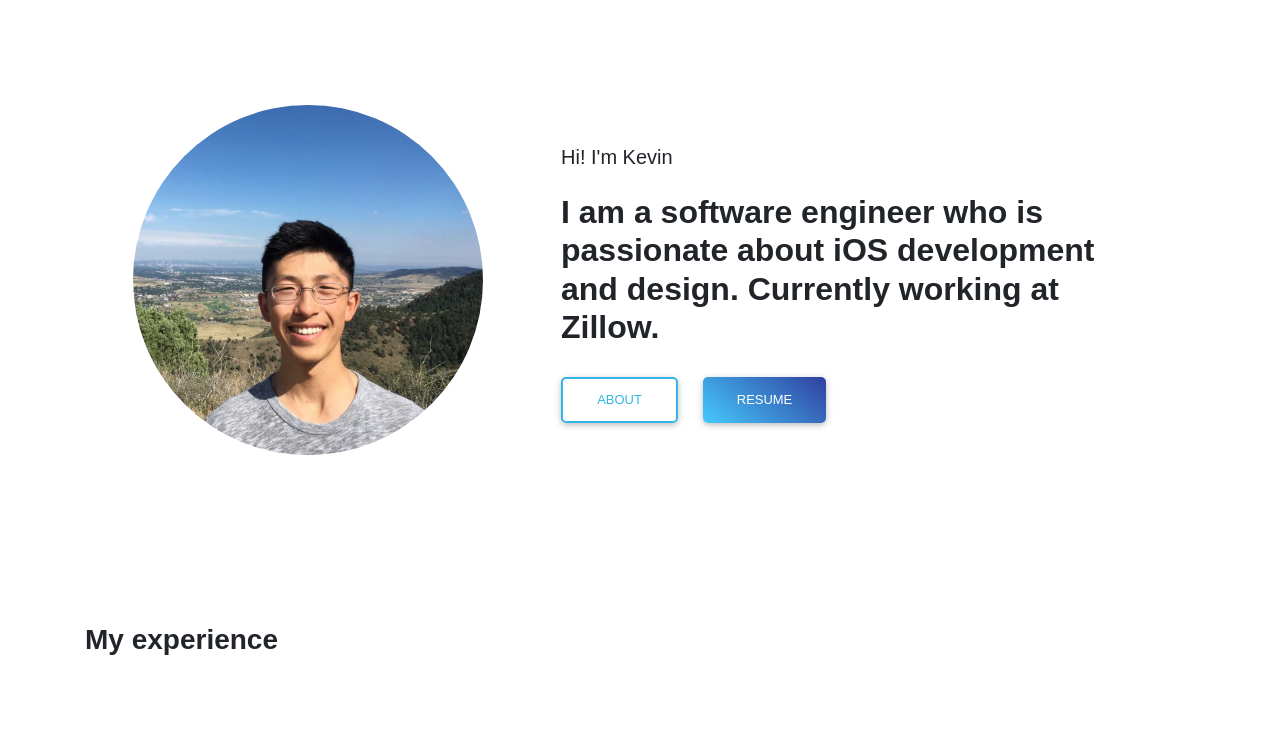
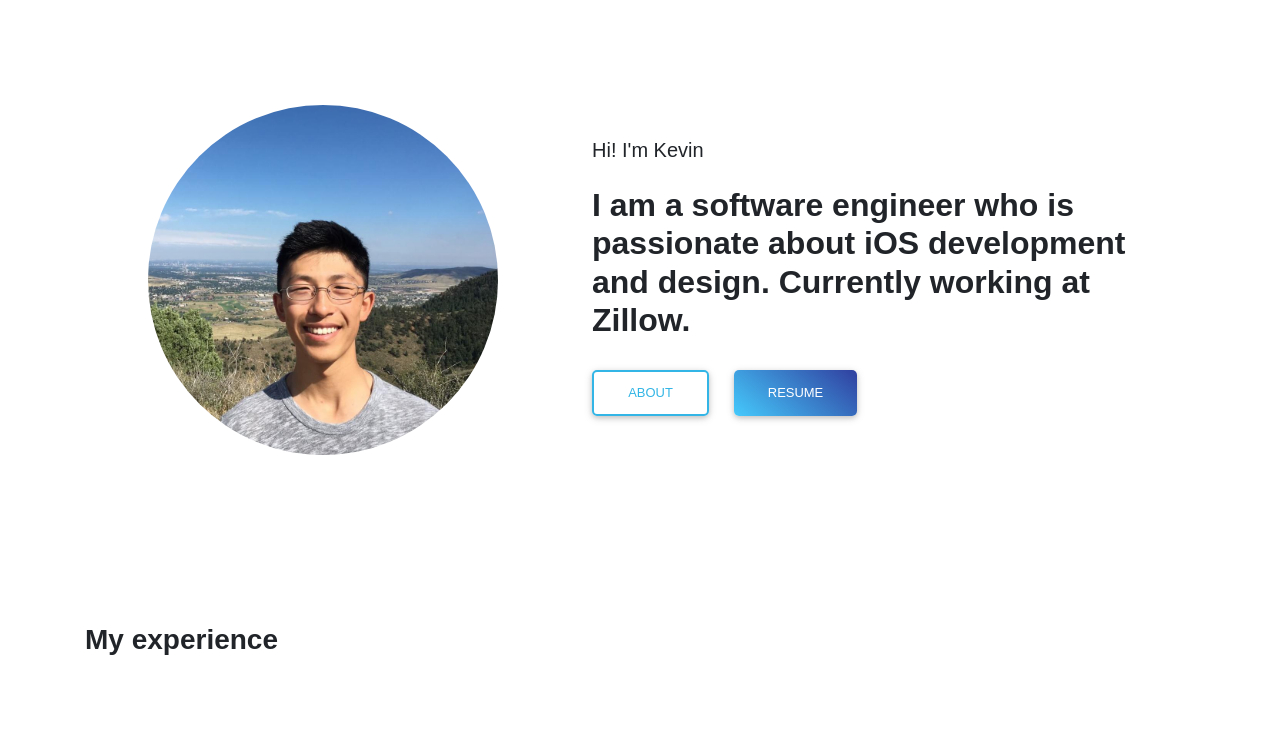
Before and after one commit to kliao2016/kevinliao, a plain HTML site: page index.html in a window 1280 px wide. Shown: the part 55-793 px from the top of the page. Drawn offline with Linux system fonts and the light colour scheme.

Commit message:
Update 2020-10-12T03:25:19.091Z

```diff
--- a/css/style.css
+++ b/css/style.css
@@ -38,6 +38,10 @@ body {
     .trailing-card-column {
         margin-top: 20px;
     }
+
+    #intro-photo-column {
+        margin-bottom: 50px;
+    }
 }
 
 @media (min-width: 980px) {
@@ -46,8 +50,12 @@ body {
         margin-right: 20px;
     }
 
+    #intro-photo-column {
+        margin-right: 2em;
+    }
+
     #intro-column {
-        margin-left: 5;
+        margin-left: 2em;
     }
 }
 
--- a/index.html
+++ b/index.html
@@ -52,9 +52,9 @@
   <!-- Intro -->
   <div class="container" id="intro">
     <div class="jumbotron text-center p-0">
-      <div class="row">
+      <div class="row d-flex flex-row justify-content-center">
         <!-- Photo column -->
-        <div class="col-md-4 offset-md-1 mx-5">
+        <div class="col-lg-4 d-flex flex-row justify-content-center" id="intro-photo-column">
 
           <!-- Featured image -->
           <div class="view overlay">
@@ -68,7 +68,7 @@
         <!-- Photo column -->
 
         <!-- Intro column -->
-        <div class="col-md-6 text-md-left mt-4 pt-3" id="intro-column">
+        <div class="col-lg-6 text-lg-left d-flex flex-column justify-content-center" id="intro-column">
 
           <!-- Excerpt -->
           <h5 class="h5 mb-4">Hi! I'm Kevin</h5>
```
Also changed, not shown: css/style.min.css.
